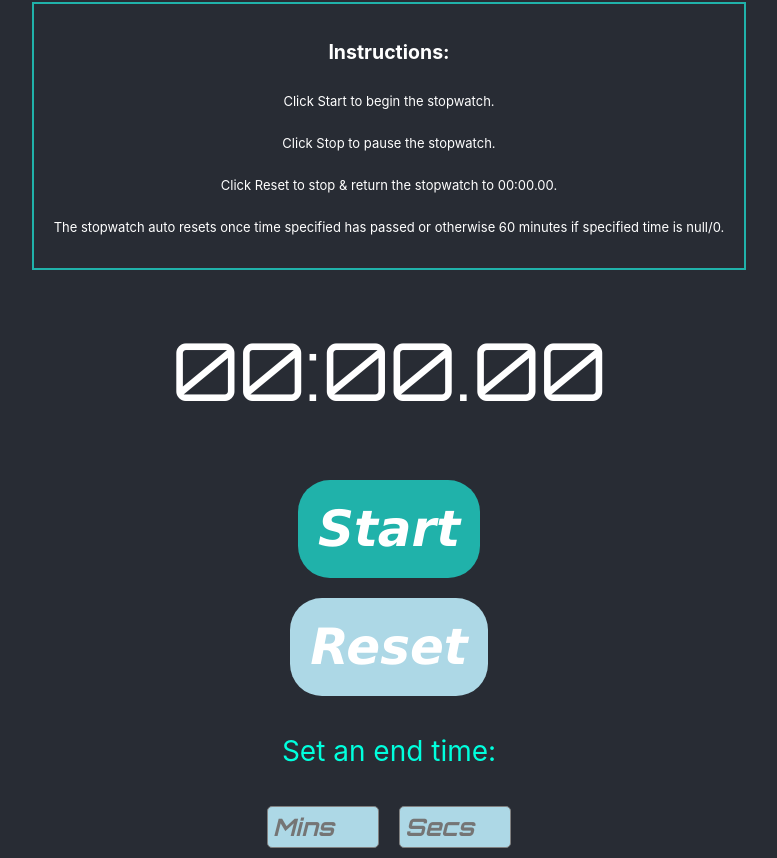
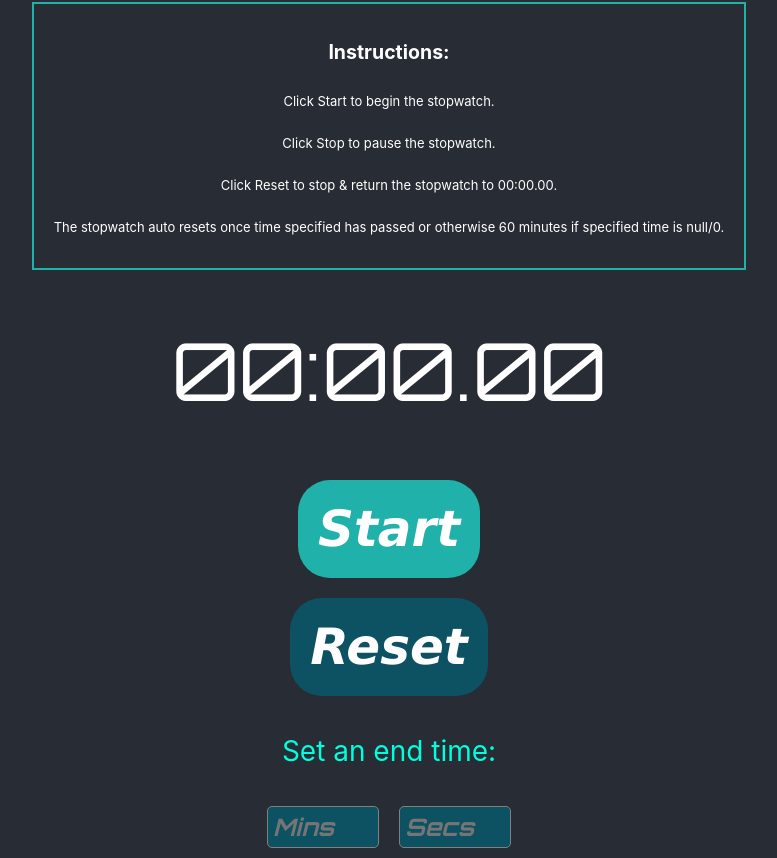
Before and after one commit to GravByte/React_SimpleStopWatch, a React (Create React App) app in the folder simplestopwatch/: page / in a window 1280 px wide. Shown: the part 161-1019 px from the top of the page, without its empty margins (251-1028 px from the left). Built offline with nearby package versions, Linux system fonts and the light colour scheme.

Commit message:
Tweaked colour of disabled btn & input boxes

```diff
--- a/simplestopwatch/src/App.css
+++ b/simplestopwatch/src/App.css
@@ -42,7 +42,7 @@
   color: white;
 }
 .button:disabled {
-  background-color: lightblue;
+  background-color:rgb(13, 82, 99);
 }
 
 .input-box {
@@ -56,8 +56,8 @@
   font-size: 24px;
   border-radius: 5px;
   border: 1px solid grey;
-  background-color: lightblue;
-  color: black;
+  background-color: rgb(13, 82, 99);
+  color: white;
 }
 
 .timer {
```
